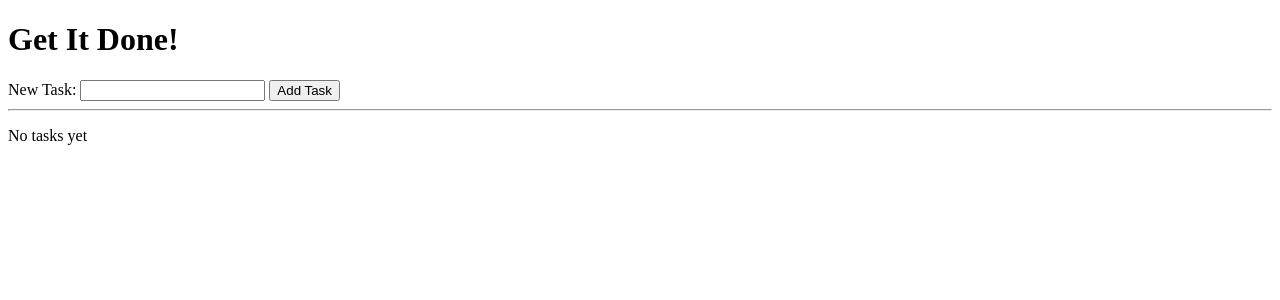
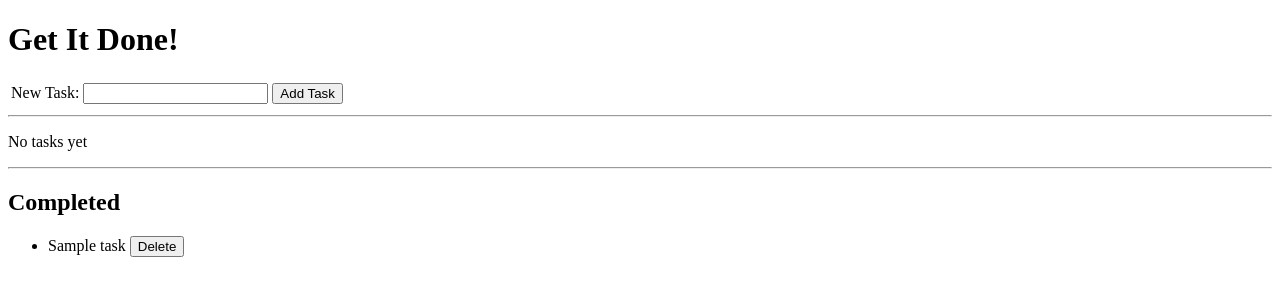
Before and after one commit to radhikalc101/get-in-done, a Flask app: page / in a window 1280 px wide. Shown: the top 300 px of the page. Run offline with Flask 2, Linux system fonts and the light colour scheme; tables that the repository leaves empty hold one stand-in row (values such as "Sample post").

Commit message:
added some more code

```diff
--- a/main.py
+++ b/main.py
@@ -1,18 +1,60 @@
 from flask import Flask, request, redirect, render_template
+from flask_sqlalchemy import SQLAlchemy
 
 app = Flask(__name__)
 app.config['DEBUG'] = True
+app.config['SQLALCHEMY_DATABASE_URI'] = 'mysql+pymysql://get-it-done:beproductive@localhost:8889/get-it-done'
+app.config['SQLALCHEMY_ECHO'] = True
+db = SQLAlchemy(app)
 
-tasks = []
+class Task(db.Model):
+
+    id = db.Column(db.Integer, primary_key=True)
+    name = db.Column(db.String(120))
+    completed = db.Column(db.Boolean)
+
+    def __init__(self, name):
+        self.name = name
+        self.completed = False
+
+@app.route('/complete-task',methods=['POST'])
+def complete_task():
+
+    task_id = int(request.form['task-id'])
+    task = Task.query.get(task_id)
+    task.completed = True
+    db.session.add(task)
+    db.session.commit()
+
+    return redirect('/')
+
+@app.route('/delete-task',methods=['POST'])
+def delete_task():
+
+    task_id = int(request.form['task-id'])
+    task = Task.query.get(task_id)
+    db.session.delete(task)
+    db.session.commit()
+
+    return redirect('/')
 
 @app.route('/', methods=['POST', 'GET'])
 def index():
 
     if request.method == 'POST':
-        task = request.form['task']
-        tasks.append(task)
-
-    return render_template('todos.html',title="Get It Done!", tasks=tasks)
+        task_name = request.form['task']
+        new_task = Task(task_name)
+        db.session.add(new_task)
+        db.session.commit()
 
 
-app.run()
+    tasks = Task.query.filter_by(completed = False).all()
+    completed_tasks = Task.query.filter_by(completed = True).all()
+
+    return render_template('todos.html',title="Get It Done!",
+     tasks=tasks,completed_tasks=completed_tasks)
+
+
+
+if __name__ == '__main__':
+    app.run()
--- a/templates/todos.html
+++ b/templates/todos.html
@@ -3,11 +3,21 @@
 {% block content %}
     <h1>Get It Done!</h1>
     <form method='post'>
-        <label>
-            New Task:
-            <input type="text" name='task' />
-        </label>
-        <input type="submit" value='Add Task' />
+        <table>
+            <tbody>
+                <tr>
+                    <td>
+                        <label>New Task:</label>
+                    </td>
+                    <td>
+                        <input type="text" name='task' />
+                    </td>
+                    <td>
+                        <input type="submit" value='Add Task' />
+                    </td>
+                </tr>
+            </tbody>
+        </table>
     </form>
 
     <hr />
@@ -16,11 +26,33 @@
     <p>No tasks yet</p>
     {% else %}
 
-        <ul>
+    <table>
+        <tbody>
             {% for task in tasks %}
-            <li>{{task}}</li>
+            <tr>
+                <!--<td>{{task.id}}</td>-->
+
+                <td><form method="POST" action="/complete-task" style="display: inline-block;">
+                    <input type="hidden" name="task-id" value="{{task.id}}"/>
+                    <td>{{task.id}}</td>
+                    <td>{{task.name}}</td>
+                    <td><input type="submit" value="Done!" /></td>
+                    </form>
+                </td>
+            </tr>
             {% endfor %}
-        </ul>
-
+        </tbody>
+    </table>
     {% endif %}
+    <hr />
+    <h2>Completed</h2>
+    <ul>
+        {% for task in completed_tasks %}
+        <li>{{task.name}}
+            <form method="POST" action="/delete-task" style="display: inline-block;">
+            <input type="hidden" name="task-id" value="{{task.id}}"/>
+            <input type="submit" value="Delete" />
+        </form></li>
+        {% endfor %}
+    </ul>
 {% endblock %}
```
